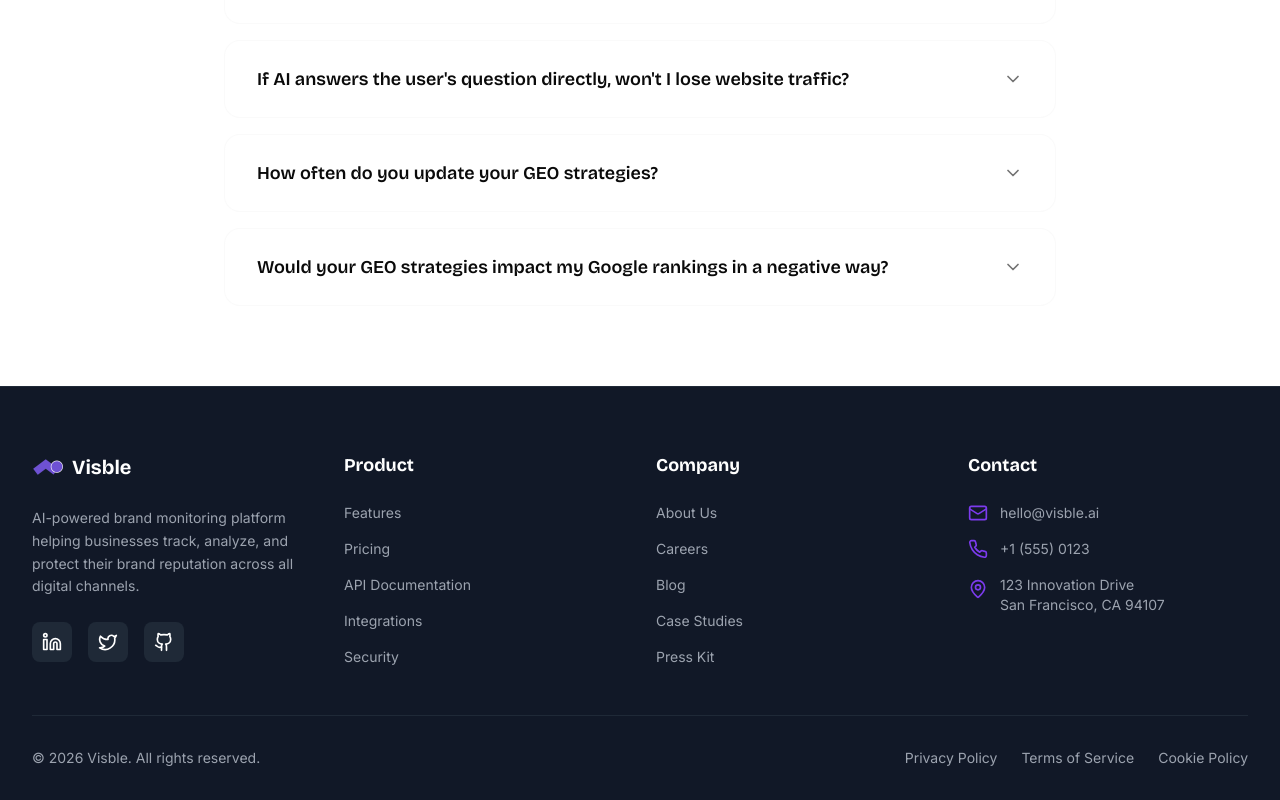
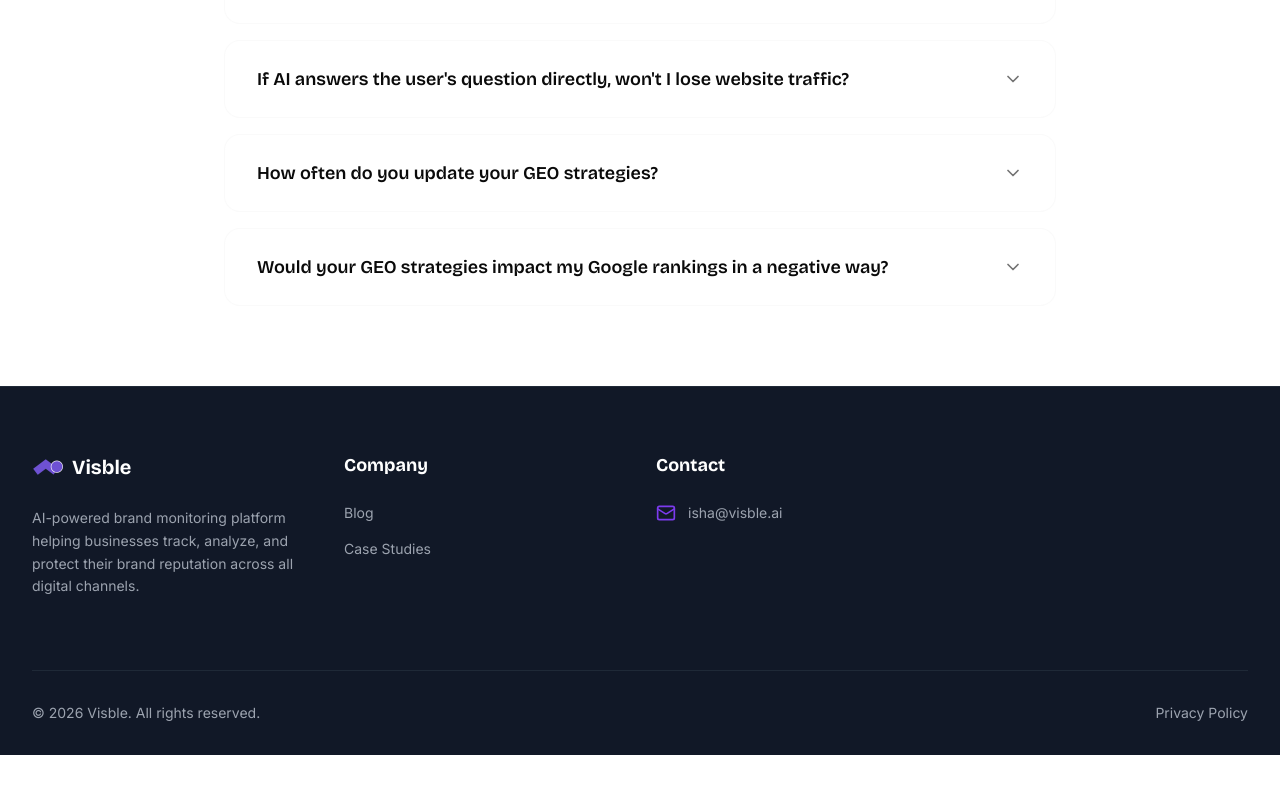
Before and after one commit to dvermagit/visble-frontend, a Next.js app: page / in a window 1280 px wide. Shown: the part 5811-6611 px from the top of the page. After the commit the page ends 6566 px from the top, so only its background shows below. Built offline with nearby package versions, Linux system fonts and the light colour scheme.

Commit message:
refactor: Clean up Footer component by removing unused code and improving semantic structure

```diff
--- a/components/Footer.tsx
+++ b/components/Footer.tsx
@@ -11,7 +11,6 @@ export default function Footer() {
           {/* 1. Company Info & Socials */}
           <div className="col-span-2 lg:col-span-1">
             <Link href="/" className="flex items-center mb-6">
-              {/* SEO: Use next/image for logos */}
               <div className="relative w-8 h-8">
                 <Image
                   src="/favicon.png"
@@ -27,100 +26,85 @@ export default function Footer() {
               AI-powered brand monitoring platform helping businesses track, analyze, and protect their brand reputation across all digital channels.
             </p>
 
-            {/* Social Links: External, so use <a> with rel properties */}
-            <div className="flex space-x-4">
-              <a
-                href="https://linkedin.com/company/visble"
-                target="_blank"
-                rel="noopener noreferrer"
-                aria-label="Follow us on LinkedIn"
-                className="w-10 h-10 bg-gray-800 rounded-lg flex items-center justify-center hover:bg-primary transition-colors"
-              >
+            {/* <div className="flex space-x-4">
+              <a href="https://linkedin.com/company/visble" target="_blank" rel="noopener noreferrer" className="w-10 h-10 bg-gray-800 rounded-lg flex items-center justify-center hover:bg-primary transition-colors">
                 <Linkedin className="w-5 h-5" />
               </a>
-              <a
-                href="https://twitter.com/visble"
-                target="_blank"
-                rel="noopener noreferrer"
-                aria-label="Follow us on Twitter"
-                className="w-10 h-10 bg-gray-800 rounded-lg flex items-center justify-center hover:bg-primary transition-colors"
-              >
+              <a href="https://twitter.com/visble" target="_blank" rel="noopener noreferrer" className="w-10 h-10 bg-gray-800 rounded-lg flex items-center justify-center hover:bg-primary transition-colors">
                 <Twitter className="w-5 h-5" />
               </a>
-              <a
-                href="https://github.com/visble"
-                target="_blank"
-                rel="noopener noreferrer"
-                aria-label="View our GitHub"
-                className="w-10 h-10 bg-gray-800 rounded-lg flex items-center justify-center hover:bg-primary transition-colors"
-              >
+              <a href="https://github.com/visble" target="_blank" rel="noopener noreferrer" className="w-10 h-10 bg-gray-800 rounded-lg flex items-center justify-center hover:bg-primary transition-colors">
                 <Github className="w-5 h-5" />
               </a>
-            </div>
+            </div> */}
           </div>
 
-          {/* 2. Product Links - Use Next/Link for internal nav */}
+          {/* 2. Product */}
+          {/* <div>
+            <p className="font-bold bricolage text-lg mb-6 text-white">
+              Product
+            </p>
+            <ul className="space-y-4 text-sm">
+              <li><Link href="/#features" className="text-gray-400 hover:text-white">Features</Link></li>
+              <li><Link href="/pricing" className="text-gray-400 hover:text-white">Pricing</Link></li>
+              <li><Link href="/docs" className="text-gray-400 hover:text-white">API Documentation</Link></li>
+              <li><Link href="/integrations" className="text-gray-400 hover:text-white">Integrations</Link></li>
+              <li><Link href="/security" className="text-gray-400 hover:text-white">Security</Link></li>
+            </ul>
+          </div> */}
+
+          {/* 3. Company */}
           <div>
-            <h3 className="font-bold bricolage text-lg mb-6 text-white">Product</h3>
+            <p className="font-bold bricolage text-lg mb-6 text-white">
+              Company
+            </p>
             <ul className="space-y-4 text-sm">
-              <li><Link href="/#features" className="text-gray-400 hover:text-white transition-colors">Features</Link></li>
-              <li><Link href="/pricing" className="text-gray-400 hover:text-white transition-colors">Pricing</Link></li>
-              {/* Note: If these pages don't exist yet, keep them but they will 404 until created */}
-              <li><Link href="/docs" className="text-gray-400 hover:text-white transition-colors">API Documentation</Link></li>
-              <li><Link href="/integrations" className="text-gray-400 hover:text-white transition-colors">Integrations</Link></li>
-              <li><Link href="/security" className="text-gray-400 hover:text-white transition-colors">Security</Link></li>
+              {/* <li><Link href="/about" className="text-gray-400 hover:text-white">About Us</Link></li> */}
+              {/* <li><Link href="/careers" className="text-gray-400 hover:text-white">Careers</Link></li> */}
+              <li><Link href="/blogs" className="text-gray-400 hover:text-white">Blog</Link></li>
+              <li><Link href="/#case-studies" className="text-gray-400 hover:text-white">Case Studies</Link></li>
+              {/* <li><Link href="/press" className="text-gray-400 hover:text-white">Press Kit</Link></li> */}
             </ul>
           </div>
 
-          {/* 3. Company Links */}
+          {/* 4. Contact */}
           <div>
-            <h3 className="font-bold bricolage text-lg mb-6 text-white">Company</h3>
-            <ul className="space-y-4 text-sm">
-              <li><Link href="/about" className="text-gray-400 hover:text-white transition-colors">About Us</Link></li>
-              <li><Link href="/careers" className="text-gray-400 hover:text-white transition-colors">Careers</Link></li>
-              <li><Link href="/blogs" className="text-gray-400 hover:text-white transition-colors">Blog</Link></li>
-              <li><Link href="/#case-studies" className="text-gray-400 hover:text-white transition-colors">Case Studies</Link></li>
-              <li><Link href="/press" className="text-gray-400 hover:text-white transition-colors">Press Kit</Link></li>
-            </ul>
-          </div>
-
-          {/* 4. Contact Info */}
-          <div>
-            <h3 className="font-bold bricolage text-lg mb-6 text-white">Contact</h3>
+            <p className="font-bold bricolage text-lg mb-6 text-white">
+              Contact
+            </p>
             <ul className="space-y-4 text-sm">
               <li className="flex items-center">
-                <Mail className="w-5 h-5 text-primary mr-3 flex-shrink-0" />
-                <a href="mailto:hello@visble.ai" className="text-gray-400 hover:text-white transition-colors">
-                  hello@visble.ai
+                <Mail className="w-5 h-5 text-primary mr-3" />
+                <a href="mailto:isha@visble.ai" className="text-gray-400 hover:text-white">
+                  isha@visble.ai
                 </a>
               </li>
-              <li className="flex items-center">
-                <Phone className="w-5 h-5 text-primary mr-3 flex-shrink-0" />
-                <a href="tel:+15550123" className="text-gray-400 hover:text-white transition-colors">
+              {/* <li className="flex items-center">
+                <Phone className="w-5 h-5 text-primary mr-3" />
+                <a href="tel:+15550123" className="text-gray-400 hover:text-white">
                   +1 (555) 0123
                 </a>
               </li>
               <li className="flex items-start">
-                <MapPin className="w-5 h-5 text-primary mr-3 mt-1 flex-shrink-0" />
+                <MapPin className="w-5 h-5 text-primary mr-3 mt-1" />
                 <span className="text-gray-400">
                   123 Innovation Drive<br />
                   San Francisco, CA 94107
                 </span>
-              </li>
+              </li> */}
             </ul>
           </div>
         </div>
 
-        {/* Bottom Bar - Legal Links */}
         <div className="border-t border-gray-800 pt-8">
           <div className="flex flex-col md:flex-row justify-between items-center gap-4">
             <p className="text-gray-400 text-sm">
               © {new Date().getFullYear()} Visble. All rights reserved.
             </p>
             <div className="flex space-x-6">
-              <Link href="/privacy-policy" className="text-gray-400 hover:text-white text-sm transition-colors">Privacy Policy</Link>
-              <Link href="/terms-of-use" className="text-gray-400 hover:text-white text-sm transition-colors">Terms of Service</Link>
-              <Link href="/cookie-policy" className="text-gray-400 hover:text-white text-sm transition-colors">Cookie Policy</Link>
+              <Link href="/privacy-policy" className="text-gray-400 hover:text-white text-sm">Privacy Policy</Link>
+              {/* <Link href="/terms-of-use" className="text-gray-400 hover:text-white text-sm">Terms of Service</Link> */}
+              {/* <Link href="/cookie-policy" className="text-gray-400 hover:text-white text-sm">Cookie Policy</Link> */}
             </div>
           </div>
         </div>
```
